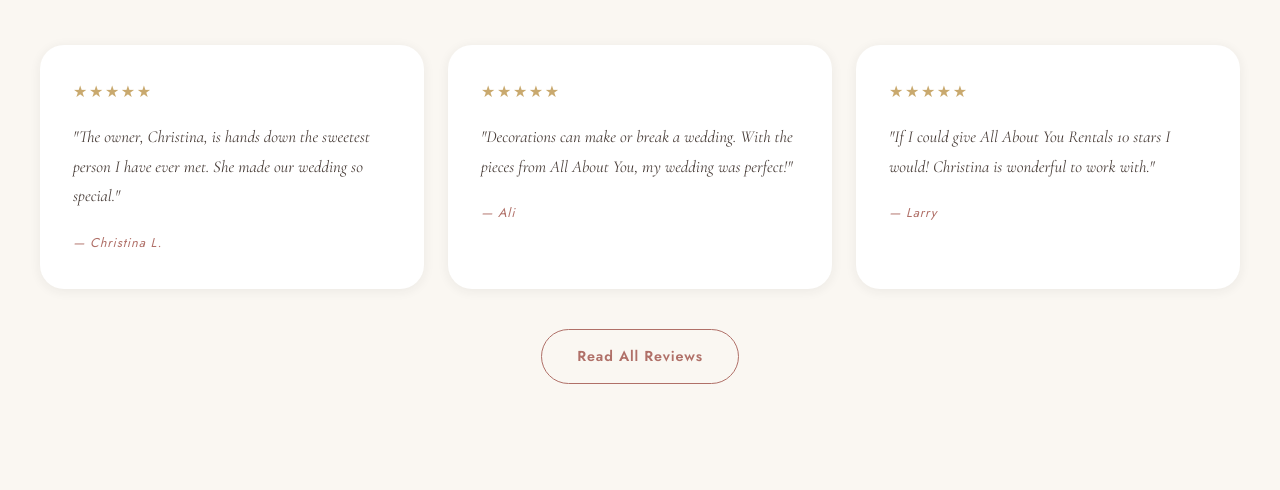
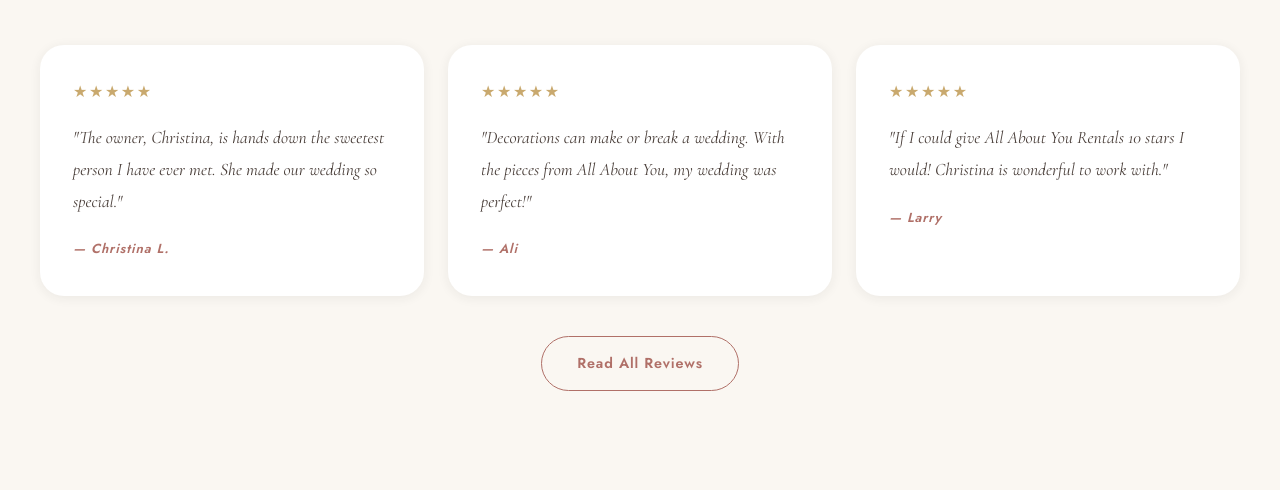
Before and after one commit to spencerbuilds/all-about-you-rentals, a plain HTML site: page index.html in a window 1280 px wide. Shown: the part 3405-3895 px from the top of the page. Drawn offline with nearby package versions, Linux system fonts and the light colour scheme.

Commit message:
Auto-deploy: update styles.css

```diff
--- a/styles.css
+++ b/styles.css
@@ -970,13 +970,15 @@
 .home-review-card p {
   font-family: var(--font-serif);
   font-style: italic;
-  font-size: 1.05rem;
+  font-size: 1.1rem;
+  font-weight: 500;
   color: var(--text);
-  line-height: 1.75;
+  line-height: 1.8;
   margin: .75rem 0 1rem;
 }
 .home-review-card cite {
-  font-size: .8rem;
+  font-size: .82rem;
+  font-weight: 600;
   letter-spacing: .07em;
   color: var(--rose);
 }
```
